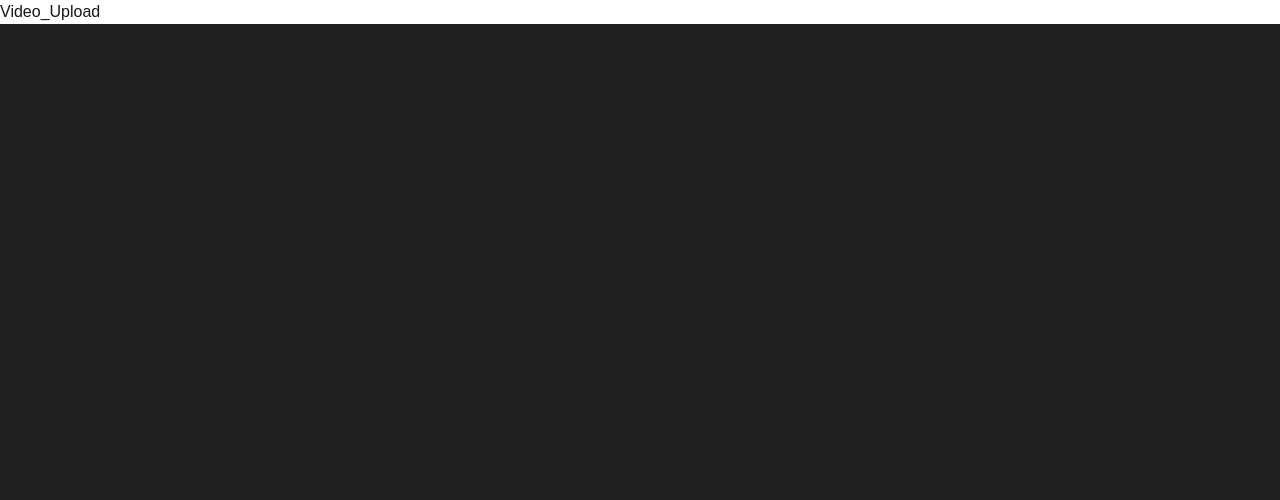
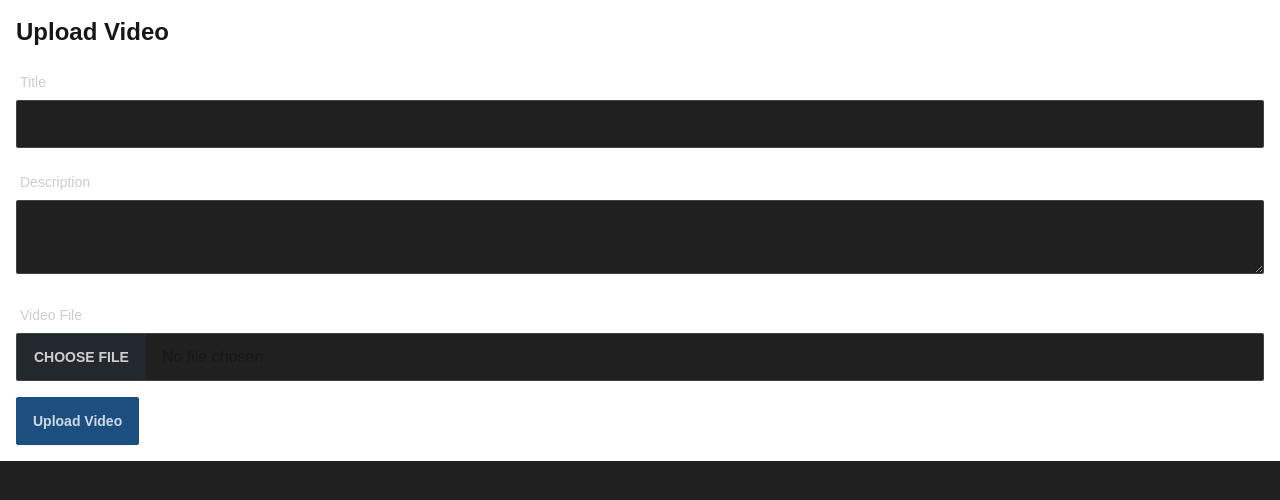
Before and after one commit to rajtilak01/cloudinary_saas, a Next.js app: page /video-upload in a window 1280 px wide. Shown: the top 500 px of the page. Built offline with nearby package versions, Linux system fonts and the light colour scheme.

Commit message:
bug fixes

```diff
--- a/app/(app)/social-share/page.tsx
+++ b/app/(app)/social-share/page.tsx
@@ -43,7 +43,7 @@ const socialFormats = {
             if(!response.ok) throw new Error("Failed to upload image");
 
             const data = await response.json();
-            setUploadedImage(data.public_id);
+            setUploadedImage(data.publicId);
 
 
         } catch (error) {
@@ -70,7 +70,7 @@ const socialFormats = {
             link.click();
             document.body.removeChild(link);
             window.URL.revokeObjectURL(url);
-            document.body.removeChild(link);
+            // document.body.removeChild(link);
         })
     }
 
--- a/app/(app)/video-upload/page.tsx
+++ b/app/(app)/video-upload/page.tsx
@@ -1,9 +1,98 @@
-import React from 'react'
+"use client"
+import React, {useState} from 'react'
+import axios from 'axios'
+import { useRouter } from 'next/navigation'
 
-function Video_Upload() {
-  return (
-    <div>Video_Upload</div>
-  )
+function VideoUpload() {
+    const [file, setFile] = useState<File | null>(null)
+    const [title, setTitle] = useState("")
+    const [description, setDescription] = useState("")
+    const [isUploading, setIsUploading] = useState(false)
+
+    const router = useRouter()
+    //max file size of 60 mb
+
+    const MAX_FILE_SIZE = 70 * 1024 * 1024
+
+    const handleSubmit = async (e: React.FormEvent) => {
+        e.preventDefault()
+        if (!file) return;
+
+        if (file.size > MAX_FILE_SIZE) {
+            //TODO: add notification
+            alert("File size too large")
+            return;
+        }
+
+        setIsUploading(true)
+        const formData = new FormData();
+        formData.append("file", file);
+        formData.append("title", title);
+        formData.append("description", description);
+        formData.append("originalSize", file.size.toString());
+
+        try {
+            const response = await axios.post("/api/video-upload", formData)
+            // check for 200 response
+            router.push("/")
+        } catch (error) {
+            console.log(error)
+            // notification for failure
+        } finally{
+            setIsUploading(false)
+        }
+
+    }
+
+
+    return (
+        <div className="container mx-auto p-4">
+          <h1 className="text-2xl font-bold mb-4">Upload Video</h1>
+          <form onSubmit={handleSubmit} className="space-y-4">
+            <div>
+              <label className="label">
+                <span className="label-text">Title</span>
+              </label>
+              <input
+                type="text"
+                value={title}
+                onChange={(e) => setTitle(e.target.value)}
+                className="input input-bordered w-full"
+                required
+              />
+            </div>
+            <div>
+              <label className="label">
+                <span className="label-text">Description</span>
+              </label>
+              <textarea
+                value={description}
+                onChange={(e) => setDescription(e.target.value)}
+                className="textarea textarea-bordered w-full"
+              />
+            </div>
+            <div>
+              <label className="label">
+                <span className="label-text">Video File</span>
+              </label>
+              <input
+                type="file"
+                accept="video/*"
+                onChange={(e) => setFile(e.target.files?.[0] || null)}
+                className="file-input file-input-bordered w-full"
+                required
+              />
+            </div>
+            <button
+              type="submit"
+              className="btn btn-primary"
+              disabled={isUploading}
+            >
+              {isUploading ? "Uploading..." : "Upload Video"}
+            </button>
+          </form>
+        </div>
+      );
 }
 
-export default Video_Upload
+export default VideoUpload
--- a/package.json
+++ b/package.json
@@ -6,12 +6,15 @@
     "dev": "next dev",
     "build": "next build",
     "start": "next start",
-    "lint": "next lint"
+    "lint": "next lint",
+    "prisma:clear": "rm -rf node_modules/.prisma && prisma generate"
   },
   "dependencies": {
     "@clerk/nextjs": "^5.6.0",
     "@prisma/client": "^5.20.0",
+    "axios": "^1.7.7",
     "cloudinary": "^2.5.1",
+    "filesize": "^10.1.6",
     "next": "14.2.13",
     "next-cloudinary": "^6.14.1",
     "react": "^18",
```
Also changed, not shown: 2 other files (tests, documents, lock files or other folders).
